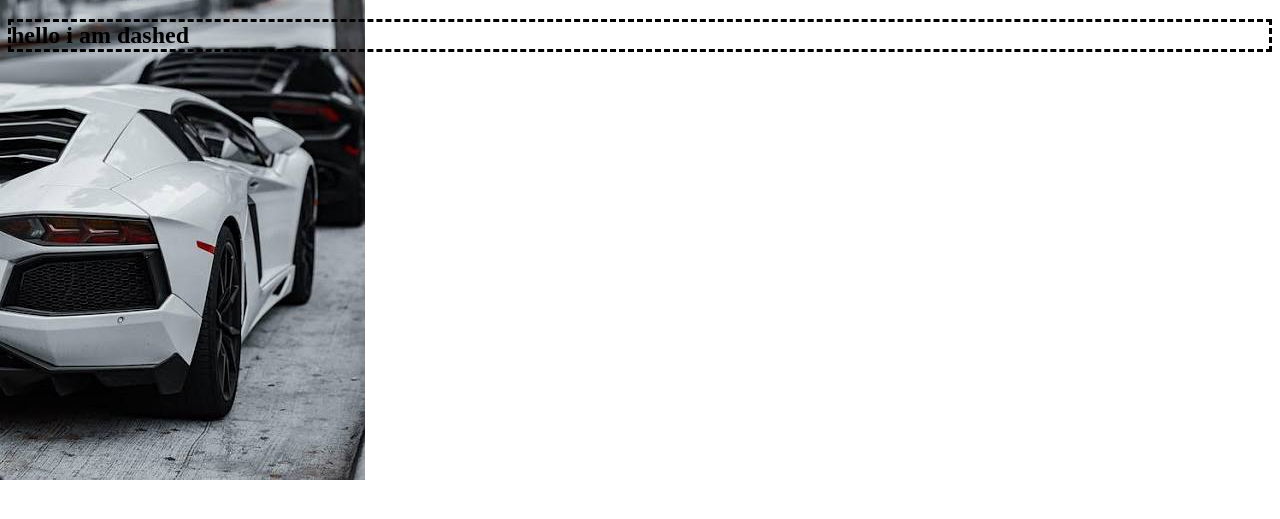
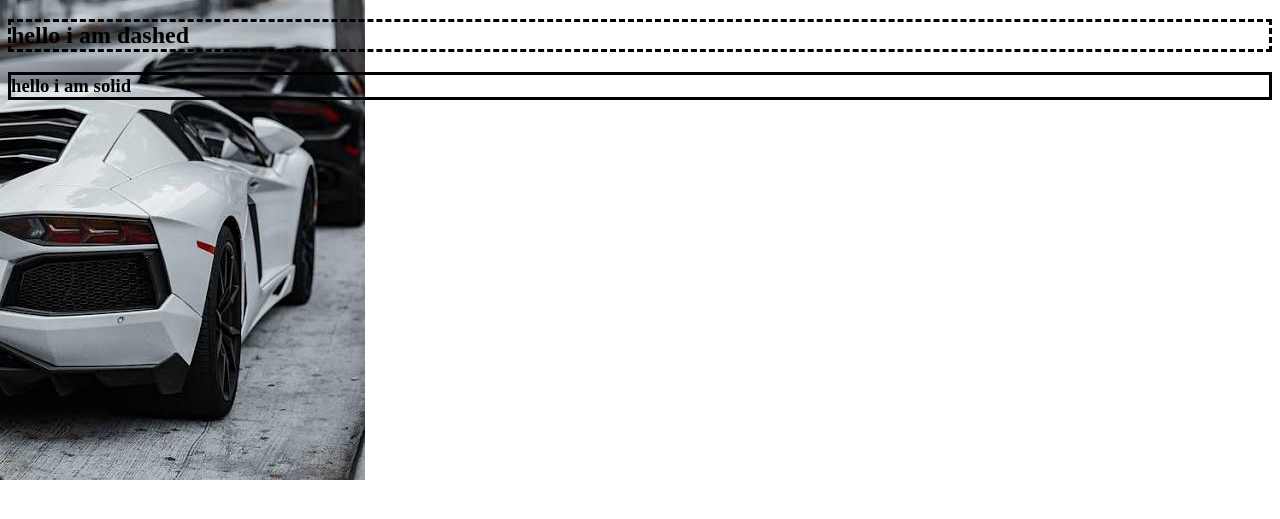
Before and after one commit to kanyingibrandon-crypto/Hometure, a plain HTML site: page Test.html in a window 1280 px wide. Shown: the part 67-586 px from the top of the page. Drawn offline with Linux system fonts and the light colour scheme.

Commit message:
Add solid border style to h3 and update HTML

```diff
--- a/Test.html
+++ b/Test.html
@@ -14,7 +14,8 @@ background-color:#ffffff;
 
   h1{border-style:dotted;}
   h2{border-style:dashed;}
-
+h3{border-style:solid;}
+  p{border-top-style:dotted;}
 
 </style>
 
@@ -22,6 +23,7 @@ background-color:#ffffff;
 
 <h1>hello i am dotted</h1>
 <h2>hello i am dashed</h2>
+  <h3>hello i am solid</h3>
 
 </body>
 </html>
```
